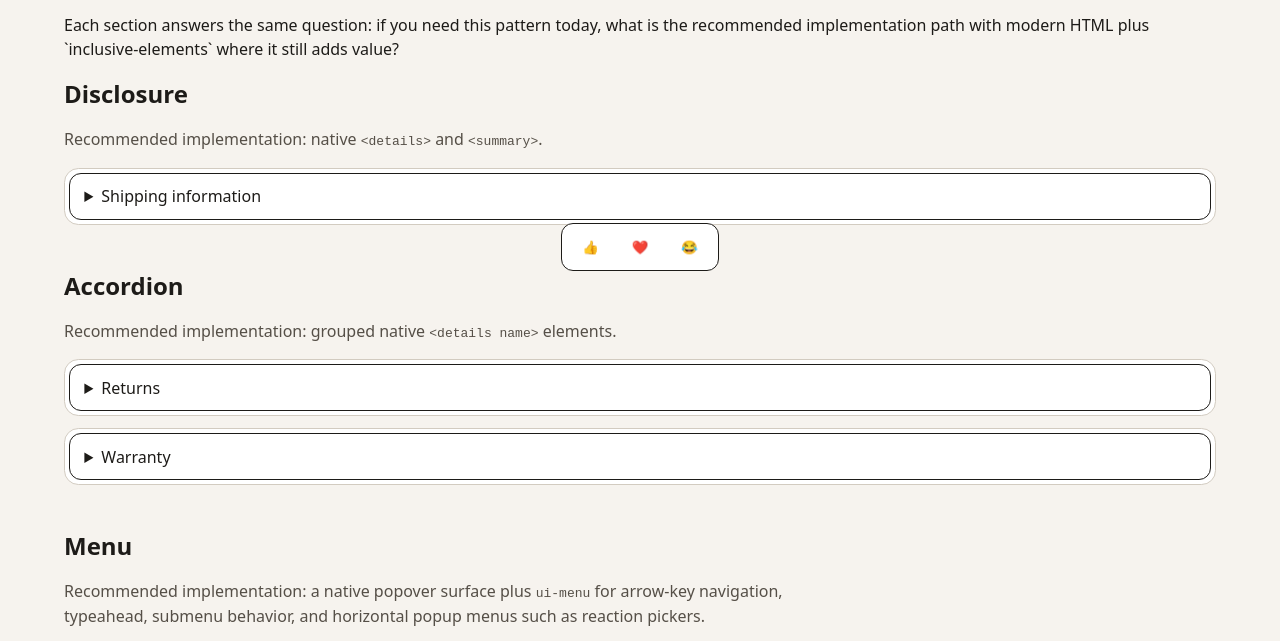
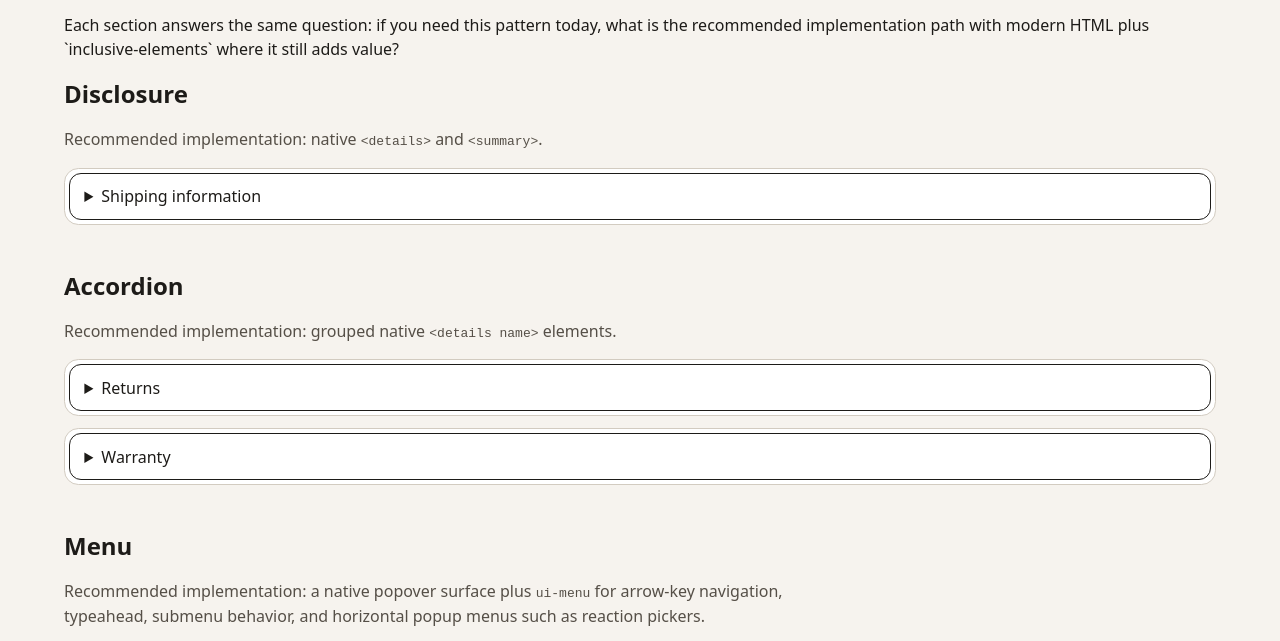
Before and after one commit to tobyzerner/inclusive-elements, a website built with Vite: page index.html in a window 1280 px wide. Shown: the part 153-794 px from the top of the page. Built offline with nearby package versions, Linux system fonts and the light colour scheme; files whose address does not match are found by name.

Commit message:
fix(demo): hide reactions menu

```diff
--- a/index.html
+++ b/index.html
@@ -108,7 +108,7 @@
         background: #fff;
       }
 
-      ui-menu[aria-orientation='horizontal'][popover] {
+      ui-menu[aria-orientation='horizontal'][popover]:popover-open {
         display: inline-flex;
         gap: 0.25rem;
         min-width: 0;
```
